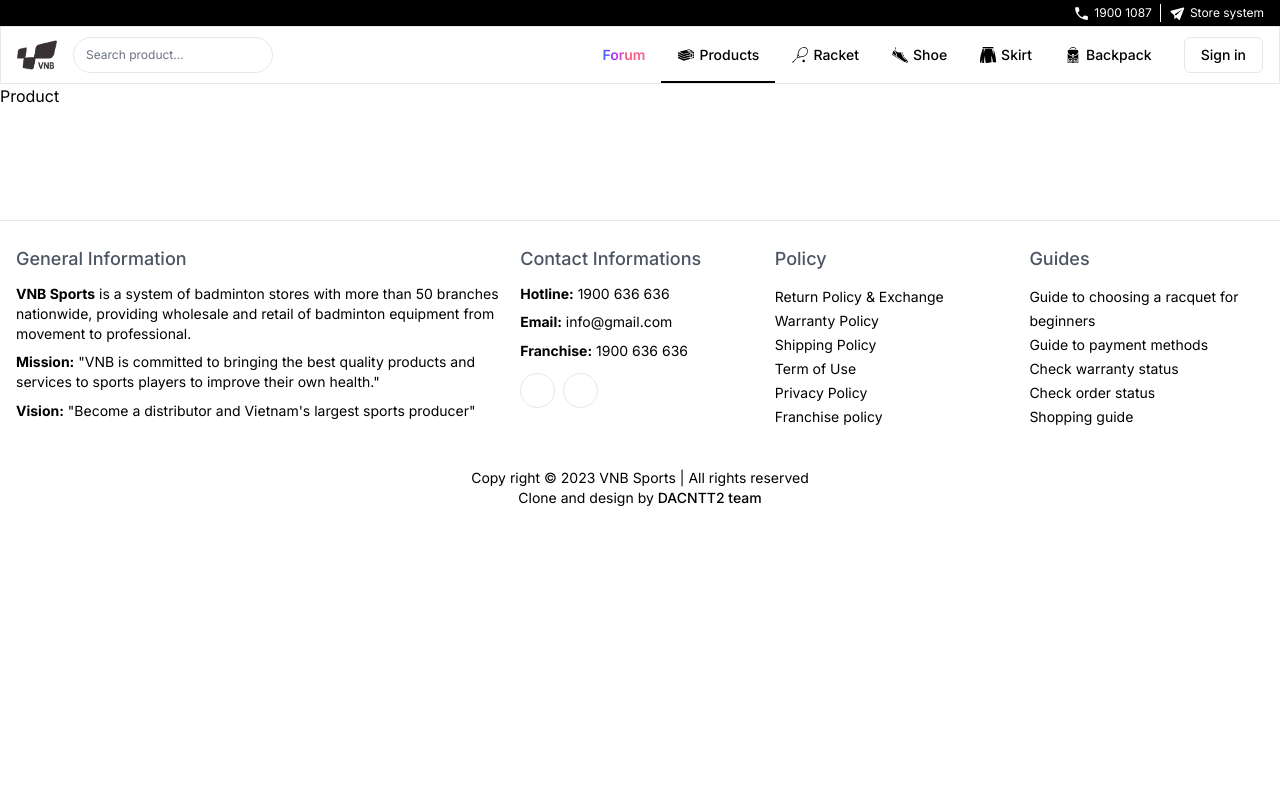
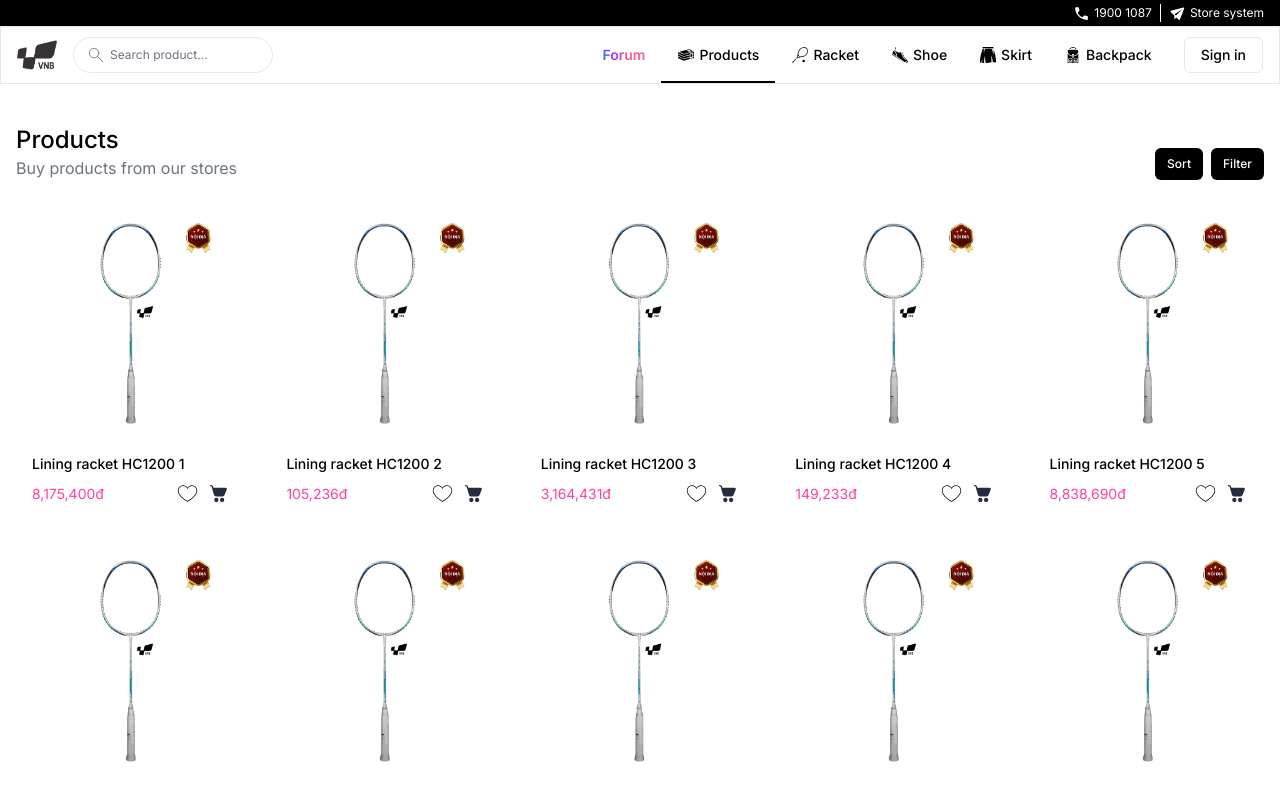
Before and after one commit to VNBShop/vnb-web-client, a Next.js app: page /products in a window 1280 px wide. Shown: the top 794 px of the page. Built offline with nearby package versions, Linux system fonts and the light colour scheme.

Commit message:
add products page

```diff
--- a/src/app/(main)/layout.tsx
+++ b/src/app/(main)/layout.tsx
@@ -1,6 +1,19 @@
+import { Metadata } from 'next'
+
 import Banner from '@/common/banner'
 import Footer from '@/common/footer'
 import Header from '@/common/header'
+
+import { siteConfig } from '@/config/site'
+
+export const metadata: Metadata = {
+  title: {
+    default: siteConfig.name,
+    template: `%s - ${siteConfig.subName}`,
+  },
+  description: 'Generated by create next app',
+  icons: '/common/icon.png',
+}
 
 export default function MainLayout({
   children,
--- a/src/app/(main)/products/page.tsx
+++ b/src/app/(main)/products/page.tsx
@@ -1,3 +1,37 @@
-export default function Products() {
-  return <p>Product</p>
+import Products from '@/contents/products'
+import type { Metadata } from 'next'
+
+export const meta: Metadata = {
+  title: 'Products',
+  description: 'Buy products from our stores',
+  alternates: {
+    canonical: '/products',
+  },
 }
+
+export default function ProductsPage() {
+  const arr = []
+
+  // Sử dụng vòng lặp để tạo và thêm các đối tượng giả mạo vào mảng
+  for (let i = 0; i < 10; i++) {
+    const fakeData = {
+      id: i + 1,
+      image: '/common/fake.webp',
+      name: `Lining racket HC1200 ${i + 1}`,
+      price: Math.floor(Math.random() * 9900001) + 100000, // Tuổi giả mạo từ 20 đến 49
+    }
+    arr.push(fakeData)
+  }
+
+  console.log(arr)
+
+  return (
+    <section className="mx-auto max-w-main mt-10 px-4">
+      <Products
+        title="Products"
+        desciption="Buy products from our stores"
+        products={arr}
+      />
+    </section>
+  )
+}
--- a/src/app/layout.tsx
+++ b/src/app/layout.tsx
@@ -1,11 +1,16 @@
-import '../styles/globals.css'
 import type { Metadata } from 'next'
 import { Inter } from 'next/font/google'
+
+import '../styles/globals.css'
+import { siteConfig } from '@/config/site'
 
 const inter = Inter({ subsets: ['latin'] })
 
 export const metadata: Metadata = {
-  title: 'VNB Shop',
+  title: {
+    default: siteConfig.name,
+    template: `%s - ${siteConfig.subName}`,
+  },
   description: 'Generated by create next app',
   icons: '/common/icon.png',
 }
--- a/src/common/header/search.tsx
+++ b/src/common/header/search.tsx
@@ -15,10 +15,13 @@
   return (
     <>
       <div
-        className="text-xs flex-1 h-9 rounded-full w-[200px] cursor-pointer border text-gray-500  flex items-center p-3"
+        className="flex-1 h-9 rounded-full lg:w-[200px] w-9 cursor-pointer justify-center lg:justify-normal border gap-1 flex items-center lg:p-3"
         onClick={handleOpenSearchPopup}
       >
-        Search product...
+        <Icon name="Search" width={20} height={20} color="gray" />
+        <span className="text-gray-500 text-xs hidden lg:block">
+          Search product...
+        </span>
       </div>
 
       <Modal
--- a/src/common/icons.tsx
+++ b/src/common/icons.tsx
@@ -216,9 +216,9 @@
           <path
             fill="none"
             stroke={color}
-            stroke-linecap="round"
-            stroke-linejoin="round"
-            stroke-width="2"
+            strokeLinecap="round"
+            strokeLinejoin="round"
+            strokeWidth="2"
             d="M4 19h16M4 15l4-6l4 2l4-5l4 4"
           />
         </svg>
@@ -232,7 +232,7 @@
           viewBox="0 0 24 24"
           xmlns="http://www.w3.org/2000/svg"
         >
-          <g fill={color} fill-rule="evenodd" clip-rule="evenodd">
+          <g fill={color} fillRule="evenodd" clipRule="evenodd">
             <path d="M21.1 8.004C21.045 8 20.984 8 20.92 8h-2.525c-2.068 0-3.837 1.628-3.837 3.75s1.77 3.75 3.837 3.75h2.525c.064 0 .125 0 .182-.004a1.755 1.755 0 0 0 1.645-1.628c.004-.06.004-.125.004-.185V9.817c0-.06 0-.125-.004-.185a1.755 1.755 0 0 0-1.645-1.628Zm-2.928 4.746c.532 0 .963-.448.963-1s-.431-1-.963-1c-.533 0-.964.448-.964 1s.431 1 .964 1Z" />
             <path d="M20.918 17a.22.22 0 0 1 .221.278c-.2.712-.519 1.32-1.03 1.83c-.749.75-1.698 1.081-2.87 1.239c-1.14.153-2.595.153-4.433.153h-2.112c-1.838 0-3.294 0-4.433-.153c-1.172-.158-2.121-.49-2.87-1.238c-.748-.749-1.08-1.698-1.238-2.87C2 15.099 2 13.644 2 11.806v-.112C2 9.856 2 8.4 2.153 7.26c.158-1.172.49-2.121 1.238-2.87c.749-.748 1.698-1.08 2.87-1.238C7.401 3 8.856 3 10.694 3h2.112c1.838 0 3.294 0 4.433.153c1.172.158 2.121.49 2.87 1.238c.511.512.83 1.119 1.03 1.831a.22.22 0 0 1-.221.278h-2.524c-2.837 0-5.337 2.24-5.337 5.25s2.5 5.25 5.337 5.25h2.524ZM5.75 7a.75.75 0 0 0 0 1.5h4a.75.75 0 0 0 0-1.5h-4Z" />
           </g>
@@ -250,6 +250,36 @@
           <path
             fill={color}
             d="M256 243.2c141.4 0 256-47.8 256-106.7c0-58.9-114.6-106.7-256-106.7S0 77.6 0 136.5c0 58.9 114.6 106.7 256 106.7zm0 170.6c-97.7 0-184.1-23.5-238.6-59.8C6.3 366 0 378.9 0 392.5c0 58.9 114.6 106.7 256 106.7s256-47.8 256-106.7c0-13.6-6.3-26.5-17.4-38.4c-54.5 36.2-140.9 59.7-238.6 59.7zm0-128c-97.7 0-184.1-23.5-238.6-59.8C6.3 238 0 250.9 0 264.5c0 58.9 114.6 106.7 256 106.7s256-47.8 256-106.7c0-13.6-6.3-26.5-17.4-38.4c-54.5 36.2-140.9 59.7-238.6 59.7z"
+          />
+        </svg>
+      )
+    }
+    case 'HeartOutline': {
+      return (
+        <svg
+          width={width}
+          height={height}
+          viewBox="0 0 256 256"
+          xmlns="http://www.w3.org/2000/svg"
+        >
+          <path
+            fill={color}
+            d="M178 36c-21.44 0-39.92 10.19-50 27.07C117.92 46.19 99.44 36 78 36a58.07 58.07 0 0 0-58 58c0 28.59 18 58.47 53.4 88.79a333.81 333.81 0 0 0 52.7 36.73a4 4 0 0 0 3.8 0a333.81 333.81 0 0 0 52.7-36.73C218 152.47 236 122.59 236 94a58.07 58.07 0 0 0-58-58Zm-50 175.42C114 203.46 28 152.07 28 94a50.06 50.06 0 0 1 50-50c21.11 0 38.85 11.31 46.3 29.51a4 4 0 0 0 7.4 0C139.15 55.31 156.89 44 178 44a50.06 50.06 0 0 1 50 50c0 58-86 109.46-100 117.42Z"
+          />
+        </svg>
+      )
+    }
+    case 'Heart': {
+      return (
+        <svg
+          width={width}
+          height={height}
+          viewBox="0 0 24 24"
+          xmlns="http://www.w3.org/2000/svg"
+        >
+          <path
+            fill={color}
+            d="M2 9.137C2 14 6.02 16.591 8.962 18.911C10 19.729 11 20.5 12 20.5s2-.77 3.038-1.59C17.981 16.592 22 14 22 9.138c0-4.863-5.5-8.312-10-3.636C7.5.825 2 4.274 2 9.137Z"
           />
         </svg>
       )
@@ -273,3 +303,5 @@
   | 'Chart'
   | 'Wallet'
   | 'Coin'
+  | 'HeartOutline'
+  | 'Heart'
--- /dev/null
+++ b/src/components/ui/card.product.tsx
@@ -0,0 +1,56 @@
+import Icon from '@/common/icons'
+import { cn } from '@/lib/utils'
+import Image from 'next/image'
+import { HTMLAttributes } from 'react'
+
+export type ProductCardProps = HTMLAttributes<HTMLDivElement> & {
+  name: string
+  image: string
+  price: number
+}
+
+export default function ProductCard({
+  name,
+  className,
+  price,
+  image,
+  ...props
+}: ProductCardProps) {
+  return (
+    <article
+      className={cn(
+        'group h-full overflow-hidden rounded-lg hover:cursor-pointer',
+        className
+      )}
+      {...props}
+    >
+      <section className="relative w-full overflow-hidden rounded-lg pb-[100%]">
+        <figure className="absolute inset-0">
+          <Image
+            src={image}
+            alt={name}
+            title={name}
+            fill
+            className="rounded-lg object-contain transition-all duration-300 lg:group-hover:scale-105"
+            loading="lazy"
+            sizes="(max-width: 768px) 100vw, (max-width: 1200px) 50vw, 33vw"
+          />
+        </figure>
+      </section>
+
+      <section className="p-4">
+        <p className=" text-sm font-medium">{name}</p>
+        <section className="flex items-center justify-between mt-2">
+          <p className=" text-sm text-[#FF3FA4]">
+            {price ? price.toLocaleString() : null}đ
+          </p>
+
+          <section className="flex items-center gap-2">
+            <Icon name="HeartOutline" width={23} height={23} />
+            <Icon name="Cart" width={23} height={23} color="#232D3F" />
+          </section>
+        </section>
+      </section>
+    </article>
+  )
+}
--- /dev/null
+++ b/src/config/site.ts
@@ -0,0 +1,10 @@
+export type SiteConfig = typeof siteConfig
+
+export const siteConfig = {
+  name: 'VNB Shop',
+  subName: 'VNB',
+  googleVerification: 'j0kZB8xjXDkJH-ct3NxLEMr8WnQWuh9XD_ETgWXhC9c',
+  description:
+    'Discover & stream endless music on jsound. Create playlists, read reviews & connect with fellow music lovers in our vibrant community. Expand your musical horizons today.',
+  url: 'https://jsound.io.vn/',
+}
--- a/src/contents/home/feature.tsx
+++ b/src/contents/home/feature.tsx
@@ -3,7 +3,11 @@
 
 export default function Feature() {
   return (
-    <section className="max-w-[1100px] mx-auto px-4 grid md:grid-cols-3 md:grid-rows-[250px_50px_250px] gap-5 mt-28 grid-cols-1 grid-rows-[250px_250px_250px_250px_250px]">
+    <section className="mt-28">
+      <h2 className="text-center text-4xl lg:text-5xl  font-semibold mb-10">
+        Our partner
+      </h2>
+      <section className="max-w-[1100px] mx-auto px-4 grid md:grid-cols-3 md:grid-rows-[250px_50px_250px] gap-5 grid-cols-1 grid-rows-[250px_250px_250px_250px_250px]">
         <article className="col-span-1 lg:col-span-1 lg:row-span-3 rounded-lg bg-black md:col-span-2 md:row-span-1  row-span-1 flex items-center justify-center relative">
           <article className="flex items-center justify-center flex-col">
             <h2 className="text-4xl font-semibold text-white text-center">
@@ -37,8 +41,8 @@
             </Link>
             <p className="text-gray-500 text-start  text-color">
               Yonex Co., Ltd. is a Japanese sports equipment manufacturing
-            company. Yonex produces equipment and apparel for tennis, badminton,
-            golf.
+              company. Yonex produces equipment and apparel for tennis,
+              badminton, golf.
               <span className="hidden lg:block">
                 Its range of products manufactured and commercialised includes
                 equipment for badminton and tennis and golf.
@@ -93,8 +97,8 @@
               </h2>
             </Link>
             <p className="text-gray-500 text-start  text-color">
-            Li-Ning Company Limited is a Chinese sportswear and sports equipment
-            company founded by former Olympic gymnast Li Ning.{' '}
+              Li-Ning Company Limited is a Chinese sportswear and sports
+              equipment company founded by former Olympic gymnast Li Ning.{' '}
               <span className="hidden lg:block">
                 The company endorses a number of athletes and teams worldwide
               </span>
@@ -128,5 +132,6 @@
           </article>
         </article>
       </section>
+    </section>
   )
 }
--- /dev/null
+++ b/src/contents/products/header.tsx
@@ -0,0 +1,13 @@
+import { ProductProps } from '.'
+
+export default function ProductHeader({
+  title,
+  desciption,
+}: Pick<ProductProps, 'title' | 'desciption'>) {
+  return (
+    <header>
+      <h1 className=" text-2xl font-medium">{title}</h1>
+      {desciption ? <p className=" text-gray-500">{desciption}</p> : null}
+    </header>
+  )
+}
--- /dev/null
+++ b/src/contents/products/index.tsx
@@ -0,0 +1,50 @@
+import Link from 'next/link'
+import { Products } from '../../../types/products'
+import ProductHeader from './header'
+import ProductCard from '../../components/ui/card.product'
+import { Button } from '@/components/ui/button'
+
+export type ProductProps = {
+  title?: string
+  desciption?: string
+  products: Products[]
+}
+
+export default function Products({
+  title,
+  desciption,
+  products,
+}: ProductProps) {
+  return (
+    <>
+      <section className=" flex items-end justify-between">
+        <ProductHeader title={title} desciption={desciption} />
+        <section className=" flex items-center gap-2">
+          <Button size="sm" className=" shadow-none bg-black text-white">
+            Sort
+          </Button>
+          <Button className=" shadow-none bg-black text-white" size="sm">
+            Filter
+          </Button>
+        </section>
+      </section>
+      <ul className=" grid gap-6 lg:grid-cols-5 md:grid-cols-3 grid-cols-2 mt-7">
+        {products && products.length
+          ? products.map((product) => {
+              return (
+                <li key={product.id}>
+                  <Link href="/">
+                    <ProductCard
+                      name={product.name}
+                      image={product.image}
+                      price={product.price}
+                    />
+                  </Link>
+                </li>
+              )
+            })
+          : null}
+      </ul>
+    </>
+  )
+}
--- /dev/null
+++ b/types/products.ts
@@ -0,0 +1,6 @@
+export type Products = {
+  id?: number
+  name: string
+  image: string
+  price: number
+}
```
Also changed, not shown: src/contents/home/benefit.tsx (+12 -10 lines), public/common/fake.webp (added). Lines whose indentation alone changed are shown as unchanged.
